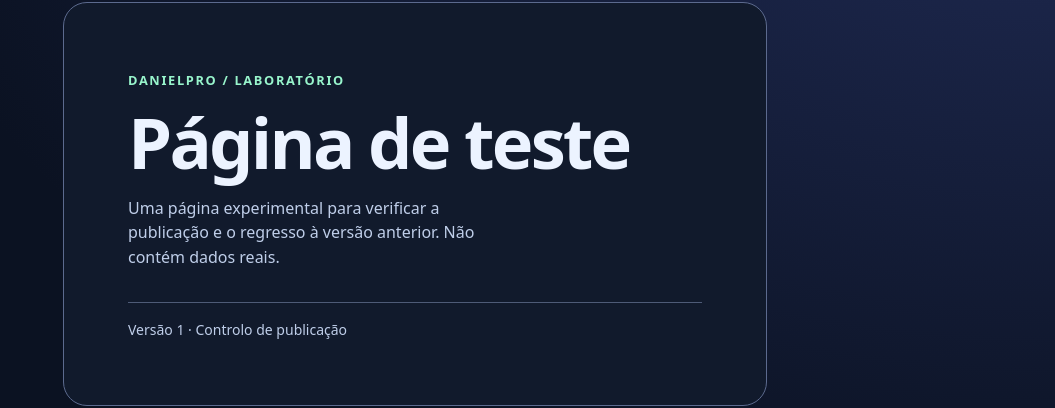
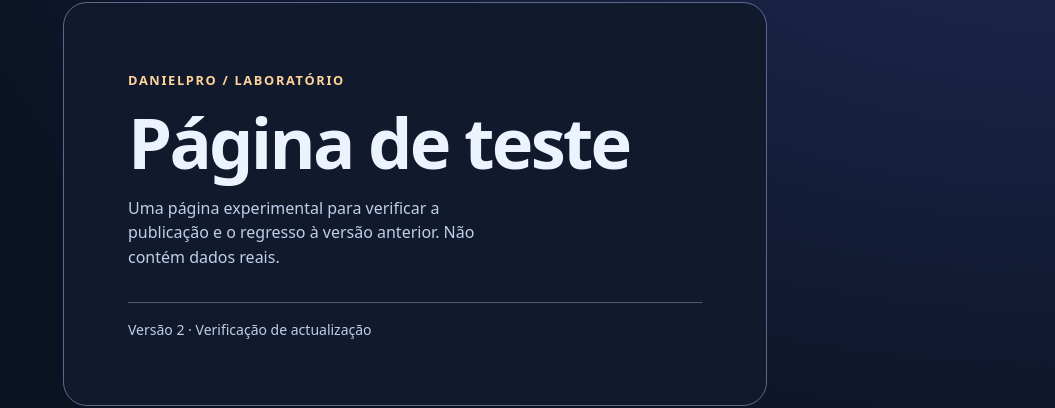
Before and after one commit to danielcodemoz/dot-lab, a plain HTML site: page index.html in a window 1280 px wide. Shown: the part 196-604 px from the top of the page, without its empty margins (225-1280 px from the left). Drawn offline with Linux system fonts and the light colour scheme.

Commit message:
Add alternate lab marker (v2) (#2)

```diff
--- a/index.html
+++ b/index.html
@@ -10,7 +10,7 @@
 :root{color-scheme:dark;font:100%/1.55 system-ui,sans-serif;color:#ecf3ff;background:#0b1222}
 *{box-sizing:border-box}body{display:grid;place-items:center;min-height:100vh;margin:0;padding:1.5rem;background:radial-gradient(ellipse at top right,#202b55,transparent 65%),#0b1222}
 main{width:min(100%,44rem);padding:clamp(1.5rem,6vw,4rem);border:1px solid #5c6a8e;border-radius:1.5rem;background:#111a2c}
-.tag{color:#98f5cc;text-transform:uppercase;letter-spacing:.13em;font-size:.8rem;font-weight:750}
+.tag{color:#ffd299;text-transform:uppercase;letter-spacing:.13em;font-size:.8rem;font-weight:750}
 h1{font-size:clamp(2.4rem,7vw,4.4rem);line-height:1.05;letter-spacing:-.04em;margin:.85rem 0}p{color:#bfcee9;max-width:42ch}
 footer{border-top:1px solid #4e5b77;margin-top:2rem;padding-top:1rem;color:#bfcee9;font-size:.875rem}
 </style>
@@ -19,6 +19,6 @@ footer{border-top:1px solid #4e5b77;margin-top:2rem;padding-top:1rem;color:#bfce
 <span class="tag">DanielPro / Laboratório</span>
 <h1>Página de teste</h1>
 <p>Uma página experimental para verificar a publicação e o regresso à versão anterior. Não contém dados reais.</p>
-<footer>Versão 1 · Controlo de publicação</footer>
+<footer>Versão 2 · Verificação de actualização</footer>
 </main></body>
 </html>
```
